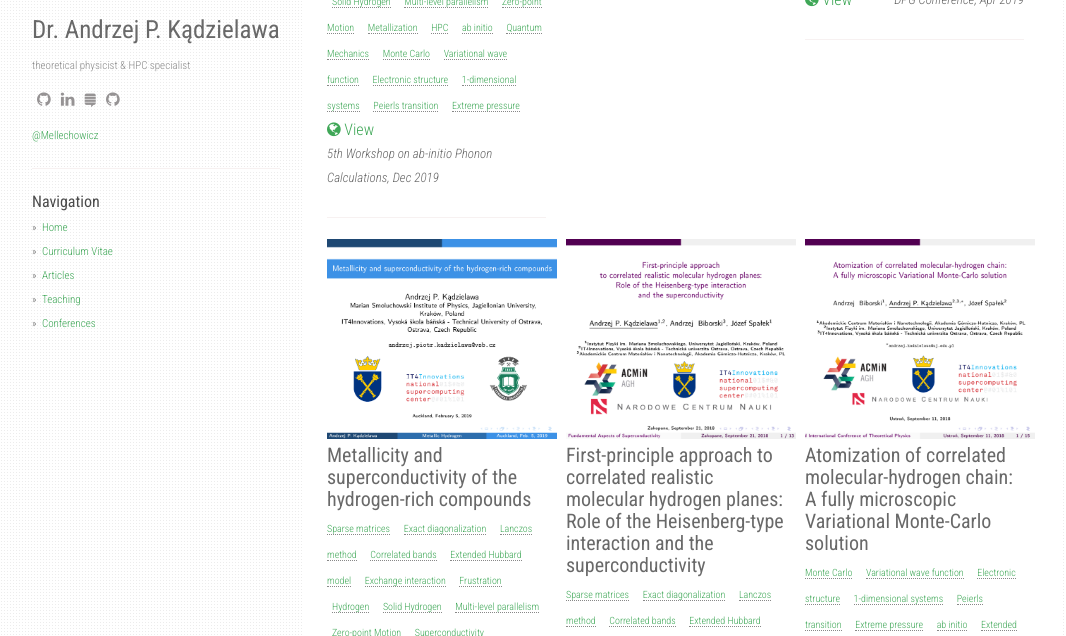
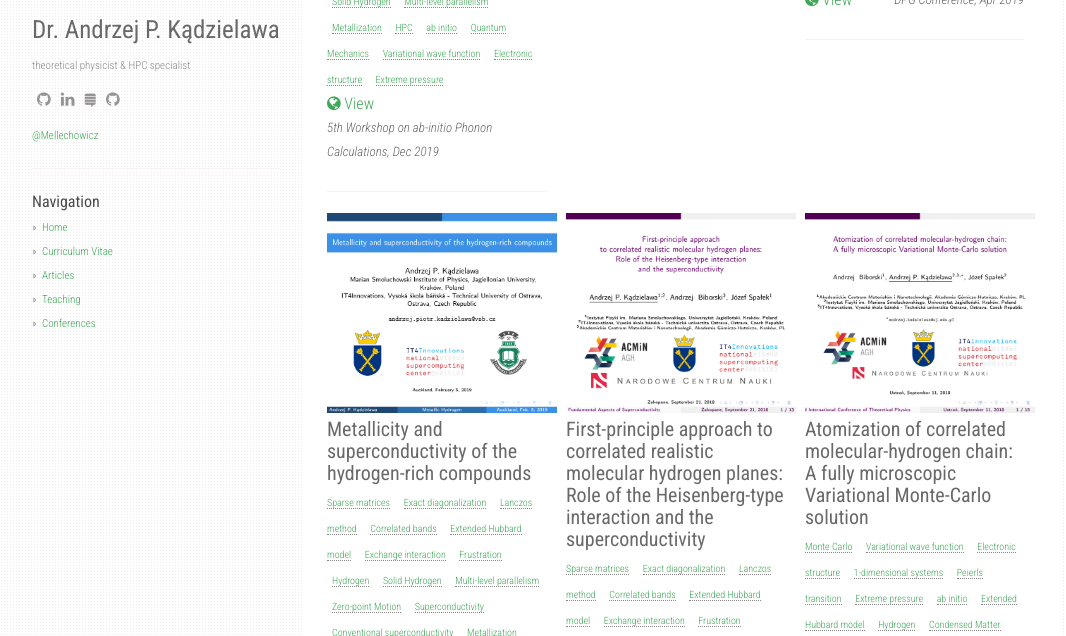
Before and after one commit to andrzejkadzielawa/andrzejkadzielawa.github.io, a Jekyll site: the page built from projects.md, in a window 1280 px wide and 900 px high, scrolled down 494 px, cut to the strip 264-900 px from the top of the window. Shown: the whole strip, without its empty margins (53-1119 px from the left). Built offline with Jekyll 4.4.1, drawn with Linux system fonts in a browser that asks for light colours; nearby versions of some CDN libraries.

Commit message:
Update Thu 12 Dec 2019 02:58:20 PM CET

```diff
--- a/_data/projects.json
+++ b/_data/projects.json
@@ -5,7 +5,7 @@
 		"image": "apkadzielawaKrakow2019.png",
 		"url":   "/static/projects/apkadzielawaKrakow2019.pdf",
 		"date":  "5th Workshop on ab-initio Phonon Calculations, Dec 2019",
-		"tags": ["Superconductivity", "Conventional superconductivity", "Phonons", "Anharmonicity", "Sparse matrices", "Exact diagonalization", "Lanczos method", "Correlated bands", "Extended Hubbard model", "Exchange interaction", "Frustration", "Hydrogen", "Solid Hydrogen", "Multi-level parallelism", "Zero-point Motion", "Metallization", "HPC", "ab initio", "Quantum Mechanics", "Monte Carlo", "Variational wave function", "Electronic structure", "1-dimensional systems", "Peierls transition", "Extreme pressure"]
+		"tags": ["Superconductivity", "Conventional superconductivity", "Phonons", "Anharmonicity", "Sparse matrices", "Exact diagonalization", "Lanczos method", "Correlated bands", "Extended Hubbard model", "Exchange interaction", "Frustration", "Hydrogen", "Solid Hydrogen", "Multi-level parallelism", "Metallization", "HPC", "ab initio", "Quantum Mechanics", "Variational wave function", "Electronic structure", "Extreme pressure"]
 	},
     {
 		"slug": "ostrava2019",
```
